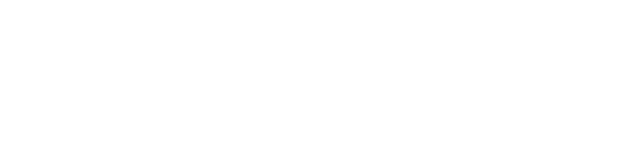
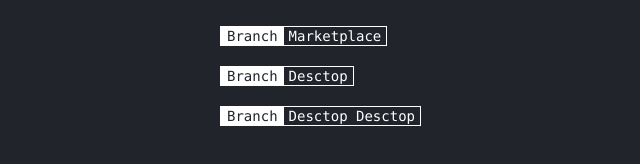
Before and after one commit to Ametx/practice, a plain HTML site: page index.html in a window 1280 px wide. Shown: the whole page, without its empty margins (315-955 px from the left). Drawn offline with Linux system fonts and the light colour scheme.

Commit message:
HTML practice

```diff
--- /dev/null
+++ b/arch/base.js
@@ -0,0 +1,3 @@
+const $ = {}
+
+window.$ = $
--- /dev/null
+++ b/arch/css/style.css
@@ -0,0 +1,10 @@
+body {
+  background: #282c34;
+  color: #fff;
+  font: 16px/1.5 normal normal;
+  font-family: "Helvetica Neue", Helvetica, arial, freesans, clean, sans-serif;
+}
+
+.wrapper {
+  border: 1px solid white;
+}
--- /dev/null
+++ b/arch/index.js
@@ -0,0 +1,2 @@
+// const myModal = $.modal()
+// myModal.open()
--- a/index.html
+++ b/index.html
@@ -1,13 +1,49 @@
 <!DOCTYPE html>
-<!DOCTYPE html>
-<html lang="en" dir="ltr">
+<html lang="" dir="ltr">
   <head>
     <meta charset="utf-8">
-    <title>Learn JS</title>
+    <link rel="stylesheet" href="style.css">
+    <title>Привет</title>
   </head>
   <body>
-    <script type="text/javascript">
-      alert("Learn JS")
-    </script>
+
+    <!-- <div class="wrapper">
+      <div class="section">
+        <div class="block1">
+          Branch
+        </div>
+        <div class="block2">
+          Advertising
+        </div>
+      </div>
+    <div> -->
+
+    <div class="wrapper"><br/>
+      <div class="spacer">
+        <table class="section-t">
+          <tr>
+            <td class="section-t1">Branch</td>
+            <td class="section-t2">Marketplace</td>
+          </tr>
+        </table>
+      </div>
+      <div class="spacer">
+        <table class="section-t">
+          <tr>
+            <td class="section-t1">Branch</td>
+            <td class="section-t2">Desctop</td>
+          </tr>
+        </table>
+      </div>
+      <div class="spacer">
+        <table class="section-t">
+          <tr>
+            <td class="section-t1">Branch</td>
+            <td class="section-t2">Desctop Desctop</td>
+          </tr>
+        </table>
+      </div>
+    </div>
+
   </body>
 </html>
--- /dev/null
+++ b/style.css
@@ -0,0 +1,73 @@
+/*
+
+21252b темно синий фон
+e06c75 красный
+e2c08d желтый
+73c990 зеленый
+
+Семантические теги в HTML5 и CSS3
+section, article, header, footer
+nav, aside, hgroup
+time, figure, video, audio, canvas
+
+background: linear-gradient(45deg, #e2c08d, #e06c75);
+
+<abbr title="(: шутки :)">штуки</abbr>
+*/
+
+* {
+  margin: 0;
+  padding: 0;
+  /* box-sizing: border-box; */
+}
+
+html, body {
+  background-color: #fff;
+  color: #e2c08d;
+  font-size: 14px;
+  font-family: Menlo, Consolas, DejaVu Sans Mono, monospace;
+  margin: 0;
+  height: 100vh;
+  display: block;
+  /* overflow: hidden; */
+  /* --bw1: 20.3%;
+  --bw2: calc(var(--bw1) + 13%);
+  --bw3: calc(var(--bw2) + 13%); */
+}
+
+.wrapper {
+  width: 100%;
+  height: 100%;
+  color: #fff;
+  background: #21252b;
+}
+
+.spacer {
+  margin: auto;
+  padding: 10px 0 10px;
+  /* border: 1px solid red; */
+  width: 210px;
+}
+
+table {
+  margin: auto;
+  padding: 0;
+  border-spacing: 0;
+}
+
+.section-t {
+  border: 1px solid #fff;
+  margin: 0;
+}
+
+.section-t1 {
+  border: 1px solid #fff;
+  background: #fff;
+  color: #21252b;
+  padding: 0 5px 0;
+}
+
+.section-t2 {
+  border: 0px solid #fff;
+  padding: 0 5px 0;
+}
```
Also changed, not shown: arch/css/modal.css (added, +43 -0 lines), arch/index.html (added, +22 -0 lines), arch/plugins/modal.js (added, +33 -0 lines), img/ava.png (added), 1 other file.
